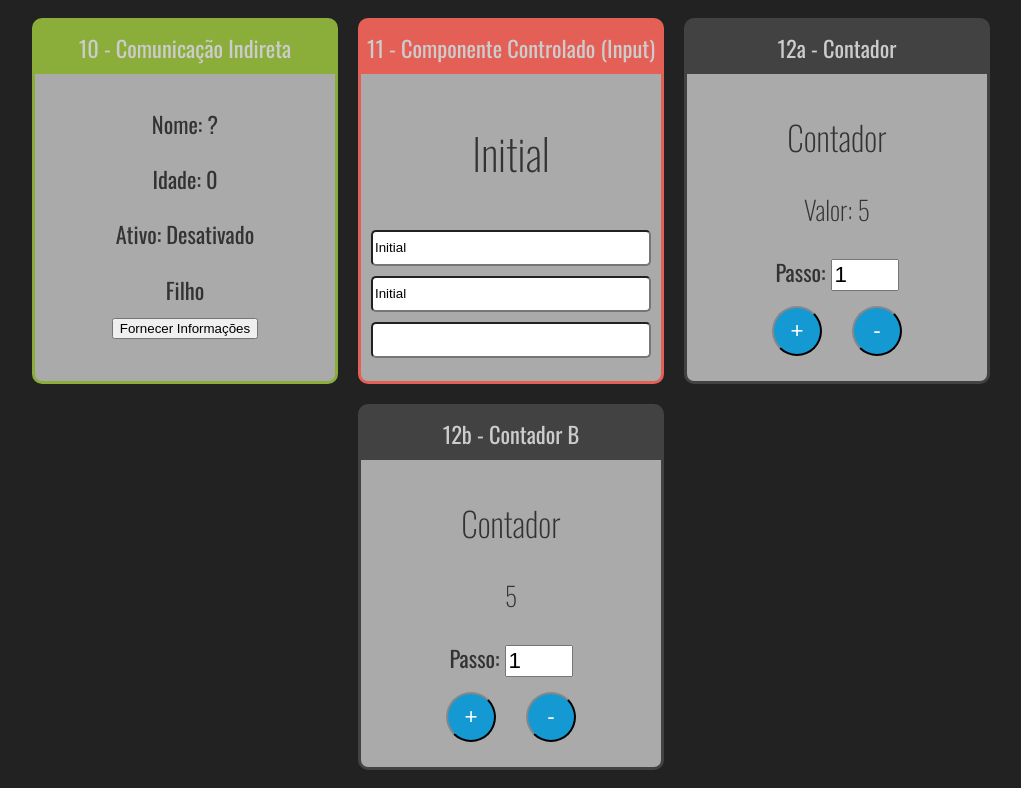
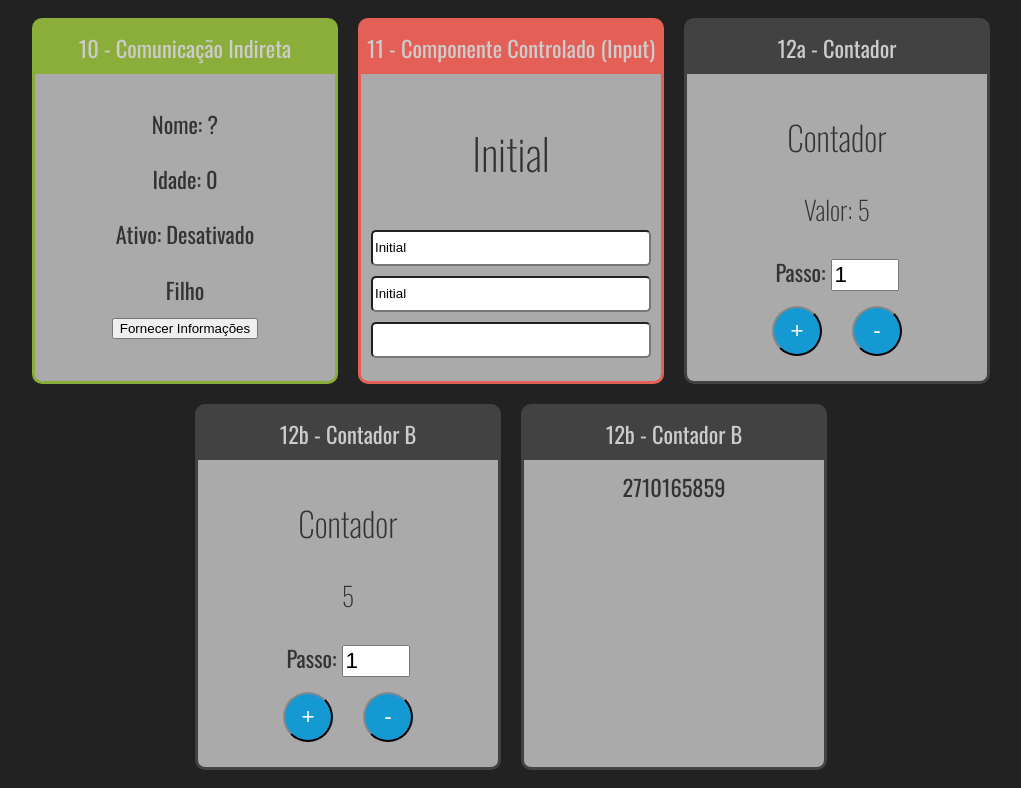
Before and after one commit to matheusrf96/fundamentos-react, a React (Create React App) app: page / in a window 1280 px wide. Shown: the part 1360-2148 px from the top of the page, without its empty margins (129-1150 px from the left). Built offline with nearby package versions, Linux system fonts and the light colour scheme.

Commit message:
Create mega component

```diff
--- a/src/App.jsx
+++ b/src/App.jsx
@@ -15,6 +15,7 @@ import IndiretaPai from './components/communication/IndiretaPai'
 import Input from './components/forms/Input'
 import Contador from './components/counter/Contador'
 import Contador2 from './components/counter2/Cotador2'
+import Mega from './components/mega/Mega'
 
 import Card from './components/layout/Card'
 
@@ -89,6 +90,10 @@ const App = () => {
                 <Card title="12b - Contador B" color="#424242">
                     <Contador2 initialNumber={ 5 } />
                 </Card>
+
+                <Card title="12b - Contador B" color="#424242">
+                    <Mega />
+                </Card>
             </div>
         </div>
     )
--- /dev/null
+++ b/src/components/mega/Mega.jsx
@@ -0,0 +1,30 @@
+import React from 'react'
+
+const Mega = (props) => {
+    const generateNumbers = (min, max, list) => {
+        const randomNumber = parseInt(Math.random() * ((max + 1) - min)) + min
+        return list.includes(randomNumber)
+            ? generateNumbers(min, max, list)
+            : randomNumber
+    }
+
+    const generateNumbersList = (quantity) => {
+        const list = Array(quantity)
+            .fill(0)
+            .reduce((nums) => {
+                const newNumber = generateNumbers(1, 60, nums)
+                return [ ...nums, newNumber ]
+            }, [])
+            .sort((x, y) => x - y)
+
+        return list
+    }
+
+    return (
+        <div>
+            { generateNumbersList(6) }
+        </div>
+    )
+}
+
+export default Mega
```
